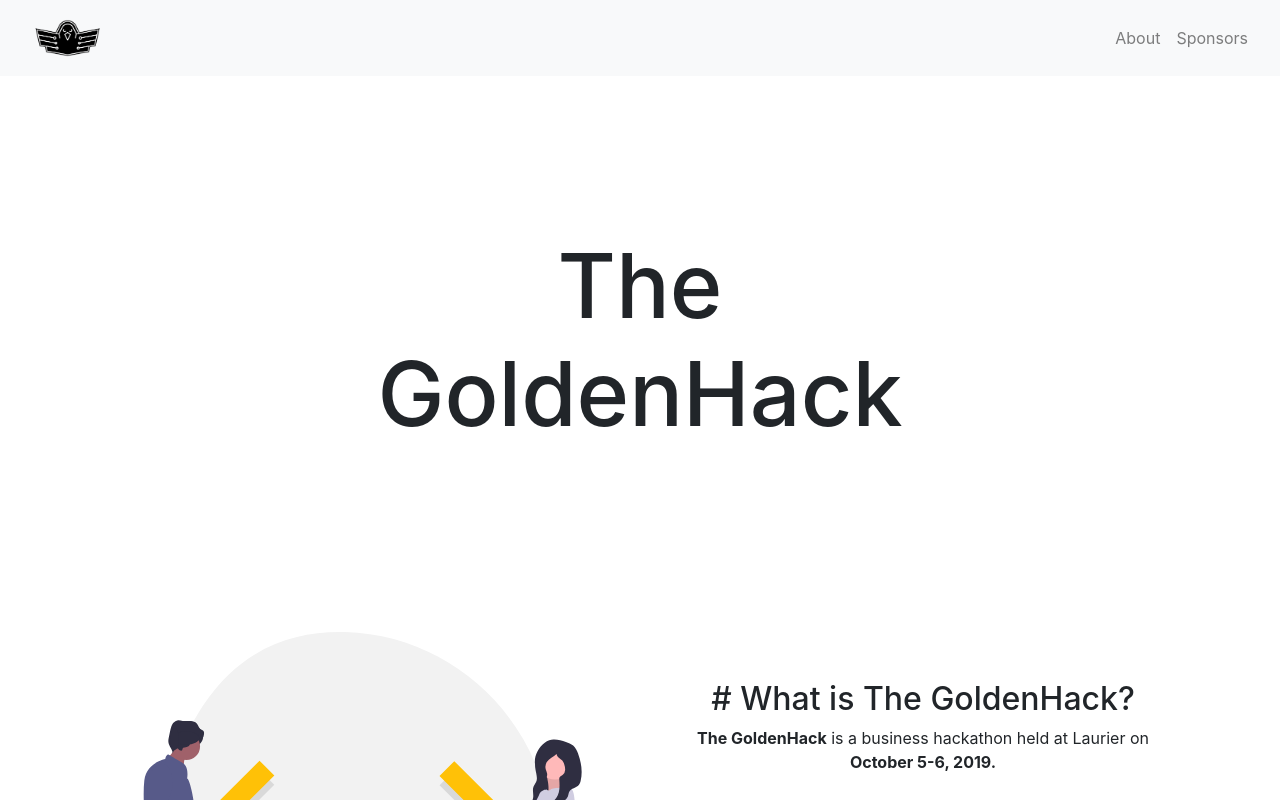
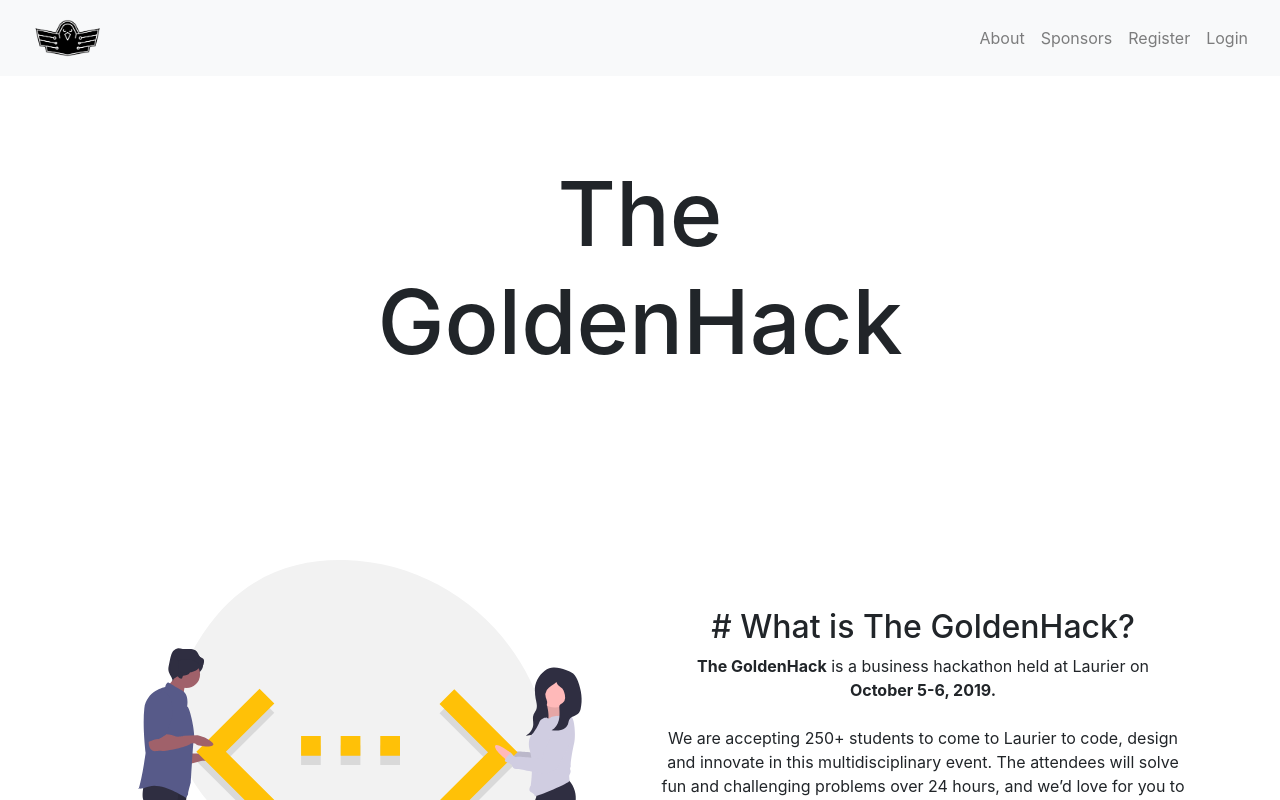
Before and after one commit to wuwica/hacker-hub-api, a React (Create React App) app in the folder client/: page / in a window 1280 px wide. Shown: the top 800 px of the page. Built offline with nearby package versions, Linux system fonts and the light colour scheme.

Commit message:
Ground work to improve UI

```diff
--- a/client/src/App.js
+++ b/client/src/App.js
@@ -1,48 +1,68 @@
-import React from 'react';
-import './App.css';
+import React from "react";
+import "./App.css";
 import { BrowserRouter as Router, Route, Link } from "react-router-dom";
-import StaticSite from './staticHTMLsite'
-import LoginPage from './loginPage/loginpages'
-import RegisterPage from './registerPage/registerpages'
+import StaticSite from "./staticHTMLsite";
+import LoginRegisterPage from "./loginRegisterPage";
 
 function Static() {
-  return <StaticSite
-  />;
+  return <StaticSite />;
 }
 
 function Register() {
-  return (
-    <Register
-    />
-  );
+  return <Register />;
 }
 
 class App extends React.Component {
-  componentDidMount(){
-  }
+  componentDidMount() {}
 
-  render(){
+  render() {
     return (
       <Router>
         <div>
-          <nav>
-            <ul>
-              <li>
-                <Link to="/">Home</Link>
-              </li>
-              <li>
-                <Link to="/register/">Register</Link>
-              </li>
-              <li>
-                <Link to="/login/">Login</Link>
-              </li>
-            </ul>
+          <nav className="navbar fixed-top navbar-expand-lg navbar-light bg-light">
+            <a className="navbar-brand" href="/">
+              <img className="height50" src="img/logo.png" />
+            </a>
+            <button
+              className="navbar-toggler"
+              type="button"
+              data-toggle="collapse"
+              data-target="#navbarSupportedContent"
+              aria-controls="navbarSupportedContent"
+              aria-expanded="false"
+              aria-label="Toggle navigation"
+            >
+              <span className="navbar-toggler-icon" />
+            </button>
+
+            <div
+              className="collapse navbar-collapse"
+              id="navbarSupportedContent"
+            >
+              <ul className="navbar-nav ml-auto p-2">
+                <li className="nav-item">
+                  <a className="nav-link" href="/#about">
+                    About
+                  </a>
+                </li>
+                <li className="nav-item">
+                  <a className="nav-link" href="/#sponsors">
+                    Sponsors
+                  </a>
+                </li>
+                <li className="nav-item">
+                  <Link className="nav-link" to="/register/">Register</Link>
+                </li>
+                <li className="nav-item">
+                  <Link className="nav-link" to="/login/">Login</Link>
+                </li>
+              </ul>
+            </div>
           </nav>
 
           <Route path="/" exact component={Static} />
-          <Route path="/login" exact component={LoginPage} />
-          <Route path="/register" exact component={RegisterPage} />
 
+          <Route path="/(login|register)" exact component={LoginRegisterPage} />
         </div>
       </Router>
     );
--- /dev/null
+++ b/client/src/loginPage/login.css
@@ -0,0 +1,34 @@
+.LoginCard{
+    display:flex;
+    flex-direction: column;
+    background: #2F2E41;
+    padding: 30px;
+    color: #fefefe;
+}
+
+.FormHeader{
+    text-align: center;
+    padding: 0 0 20px 0;
+    letter-spacing: 3px;
+}
+.Register{
+
+}
+
+#LoginRegisterToggle{
+    display: flex;
+    justify-content: space-between
+}
+
+.LoginContainer{
+    position: absolute;
+    height: 100vh;
+    width: 100vw;
+    top: 0;
+    left: 0;
+    display: flex;
+    justify-content: center;
+    align-items: center;
+    background: #fff4d1;
+
+  }
--- a/client/src/loginPage/loginpages.js
+++ b/client/src/loginPage/loginpages.js
@@ -1,6 +1,5 @@
 import React from "react";
-import { userService } from '../services/user.service';
-import { Redirect } from "react-router-dom";
+import { userService } from "../services/user.service";
 //import "./login.css";
 
 class LoginPage extends React.Component {
@@ -13,7 +12,7 @@
       submitted: false,
       loading: false,
       failed: false,
-      loggedIn: false,
+      loggedIn: false
     };
   }
 
@@ -27,10 +26,10 @@
     });
   };
 
-  handleSubmit = (e) => {
+  handleSubmit = e => {
     e.preventDefault();
 
-    this.setState({ submitted: true,failed: false });
+    this.setState({ submitted: true, failed: false });
     const { email, password, returnUrl } = this.state;
 
     // stop here if form is invalid
@@ -39,43 +38,44 @@
     }
 
     this.setState({ loading: true });
-    userService.login(email, password).then(()=>{
+    userService
+      .login(email, password)
+      .then(() => {
         this.setState({
           submitted: false,
           loading: false,
           loggedIn: true,
           failed: false
         });
-    }).catch(()=>{
+      })
+      .catch(() => {
         this.setState({
           submitted: false,
           loading: false,
           failed: true
         });
       });
-
-}
+  };
 
   render() {
     return (
-      this.state.loggedIn ?
-      (<Redirect to="/"/>)
-      :
-      (<div className="Login">
+      <div className="Login">
         <form onSubmit={this.handleSubmit}>
           email <br />
-          <input id="email" type="email" onChange={this.handleChange}></input><br/>
+          <input id="email" type="email" onChange={this.handleChange} />
+          <br />
           password <br />
-          <input id="password" type="password" onChange={this.handleChange}></input><br/>
-          <input type="submit" value="Login" disabled={!this.validateForm()||this.state.submitted} ></input>
-          {this.state.loading &&
-            <div>loading</div>
-          }
-          {this.state.failed &&
-            <div>Failed</div>
-          }
+          <input id="password" type="password" onChange={this.handleChange} />
+          <br />
+          <input
+            type="submit"
+            value="Login"
+            disabled={!this.validateForm() || this.state.submitted}
+          />
+          {this.state.loading && <div>loading</div>}
+          {this.state.failed && <div>Failed</div>}
         </form>
-      </div>)
+      </div>
     );
   }
 }
--- /dev/null
+++ b/client/src/loginRegisterPage.jsx
@@ -0,0 +1,37 @@
+import React from "react";
+import { userService } from "./services/user.service";
+import { Redirect } from "react-router-dom";
+import { BrowserRouter as Router,Route,Link } from "react-router-dom";
+import "./loginPage/login.css";
+import {authHeader} from "./helpers/auth-header"
+import LoginPage from "./loginPage/loginpages";
+import RegisterPage from "./registerPage/registerpages";
+
+class LoginRegisterPage extends React.Component {
+  constructor(props) {
+    super(props);
+  }
+
+  render() {
+    return authHeader() ? (
+      <Redirect to="/" />
+    ) :
+    (
+      <div className="LoginContainer">
+        <div className="LoginCard">
+        <Router>
+          <div id="LoginRegisterToggle">
+            <Link className="nav-link" to="/login/">Login</Link>
+            <Link className="nav-link" to="/register/">Register</Link>
+          </div>
+          <Route path="/login" exact component={LoginPage} />
+          <Route path="/register" exact component={RegisterPage} />
+          </Router>
+        </div>
+      </div>
+    );
+  }
+}
+
+
+export default LoginRegisterPage;
--- a/client/src/registerPage/registerpages.js
+++ b/client/src/registerPage/registerpages.js
@@ -1,7 +1,7 @@
 import React from "react";
 import { userService } from "../services/user.service";
 import { Redirect } from "react-router-dom";
-//import "./login.css";
+import "../loginPage/login.css";
 
 class RegisterPage extends React.Component {
   constructor(props) {
@@ -84,11 +84,8 @@
 
   render() {
     return (
-      this.state.loggedIn ?
-      (<Redirect to="/"/>)
-      :
-      (
       <div className="Register">
+        <div className="FormHeader">REGISTER</div>
         <form onSubmit={this.handleSubmit}>
           Email <br />
           <input
@@ -174,7 +171,6 @@
           {this.state.failed && <div>Failed</div>}
         </form>
       </div>
-      )
     );
   }
 }
--- a/client/src/staticHTMLsite.js
+++ b/client/src/staticHTMLsite.js
@@ -11,47 +11,6 @@
         <link href="https://fonts.googleapis.com/css?family=Raleway:400,400i,500,500i,700,700i" rel="stylesheet" />
 
          {/*<!-- Navbar -->*/}
-         <nav className="navbar fixed-top navbar-expand-lg navbar-light bg-light">
-            <a className="navbar-brand" href="/">
-               <img className="height50" src="img/logo.png" />
-            </a>
-            <button
-               className="navbar-toggler"
-               type="button"
-               data-toggle="collapse"
-               data-target="#navbarSupportedContent"
-               aria-controls="navbarSupportedContent"
-               aria-expanded="false"
-               aria-label="Toggle navigation"
-            >
-               <span className="navbar-toggler-icon" />
-            </button>
-
-            <div className="collapse navbar-collapse" id="navbarSupportedContent">
-               <ul className="navbar-nav ml-auto p-2">
-                  <li className="nav-item">
-                     <a className="nav-link" href="/#about">
-                        About
-              </a>
-                  </li>
-                  <li className="nav-item">
-                     <a className="nav-link" href="/#sponsors">
-                        Sponsors
-              </a>
-                  </li>
-                  {/*<li className="nav-item">
-                     <a className="nav-link" href="/#faq">
-                        FAQ
-              </a>
-                  </li>
-                  <li className="nav-item">
-                     <a className="nav-link" href="/#join">
-                        Join Us
-              </a>
-                  </li>*/}
-               </ul>
-            </div>
-         </nav>
 
          {/*<!-- Header -->*/}
          <section className="container marginTop20 height20vh">
```
Lines whose indentation alone changed are shown as unchanged.
